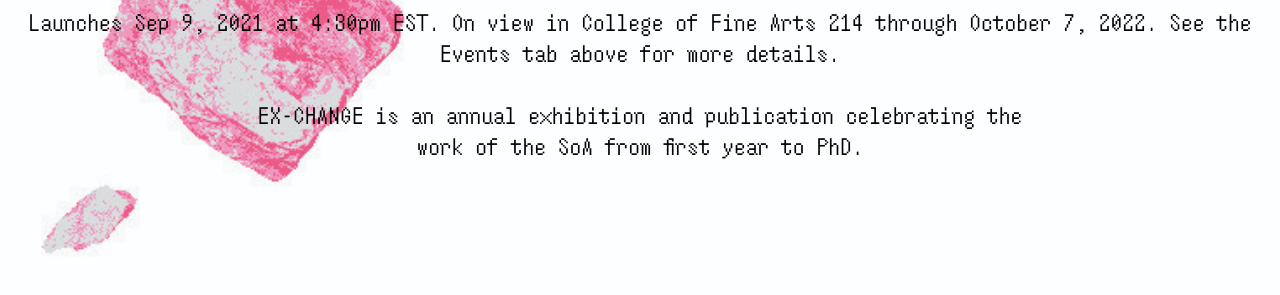
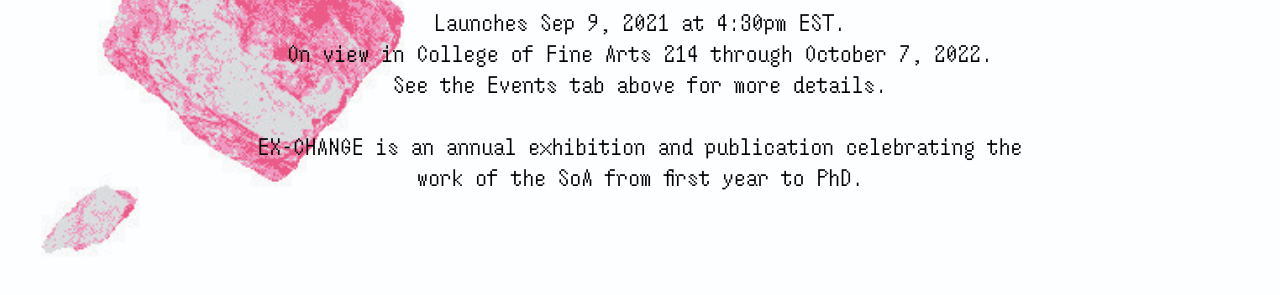
Before and after one commit to CMU-SoA/Exchange, a plain HTML site: page index.html in a window 1280 px wide. Shown: the part 505-800 px from the top of the page. Drawn offline with Linux system fonts and the light colour scheme.

Commit message:
Update index.html

```diff
--- a/index.html
+++ b/index.html
@@ -50,7 +50,9 @@
         </div>
     </div>
 
-    <p>Launches Sep 9, 2021 at 4:30pm EST. On view in College of Fine Arts 214 through October 7, 2022. See the Events tab above for more details.</p>
+    <p>Launches Sep 9, 2021 at 4:30pm EST. </p>
+    <p> On view in College of Fine Arts 214 through October 7, 2022.</p>
+    <p>See the Events tab above for more details.</p>
     <br>
 
     <div class="info">
```
